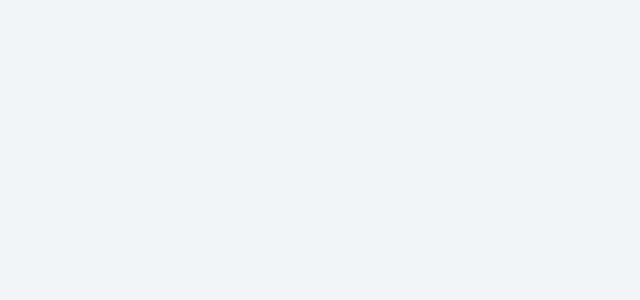
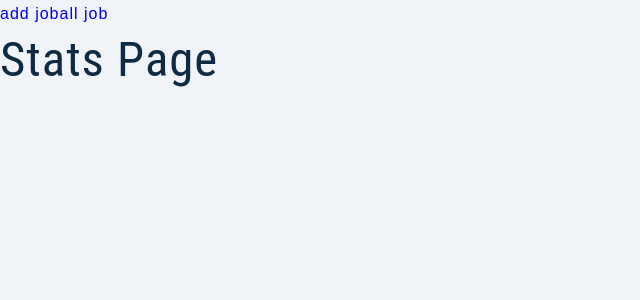
Before and after one commit to DragonSenses/job-tracker, a React (Create React App) app in the folder client/: page / in a window 1280 px wide. Shown: the top 300 px of the page, without its empty margins (0-640 px from the left). Built offline with nearby package versions, Linux system fonts and the light colour scheme.

Commit message:
Create the index page

```diff
--- a/client/src/App.js
+++ b/client/src/App.js
@@ -6,8 +6,8 @@ function App() {
   return (
     <BrowserRouter>
       <Routes>
-        <Route path="/">
-          <Route path="stats" element={<Stats/>}/>
+        <Route path="/" element={<SharedLayout/>}>
+          <Route index element={<Stats/>}/>
           <Route path="all-jobs" element={<AllJobs/>}/>
           <Route path="add-job" element={<AddJob/>}/>
           <Route path="profile" element={<Profile/>}/>
```
